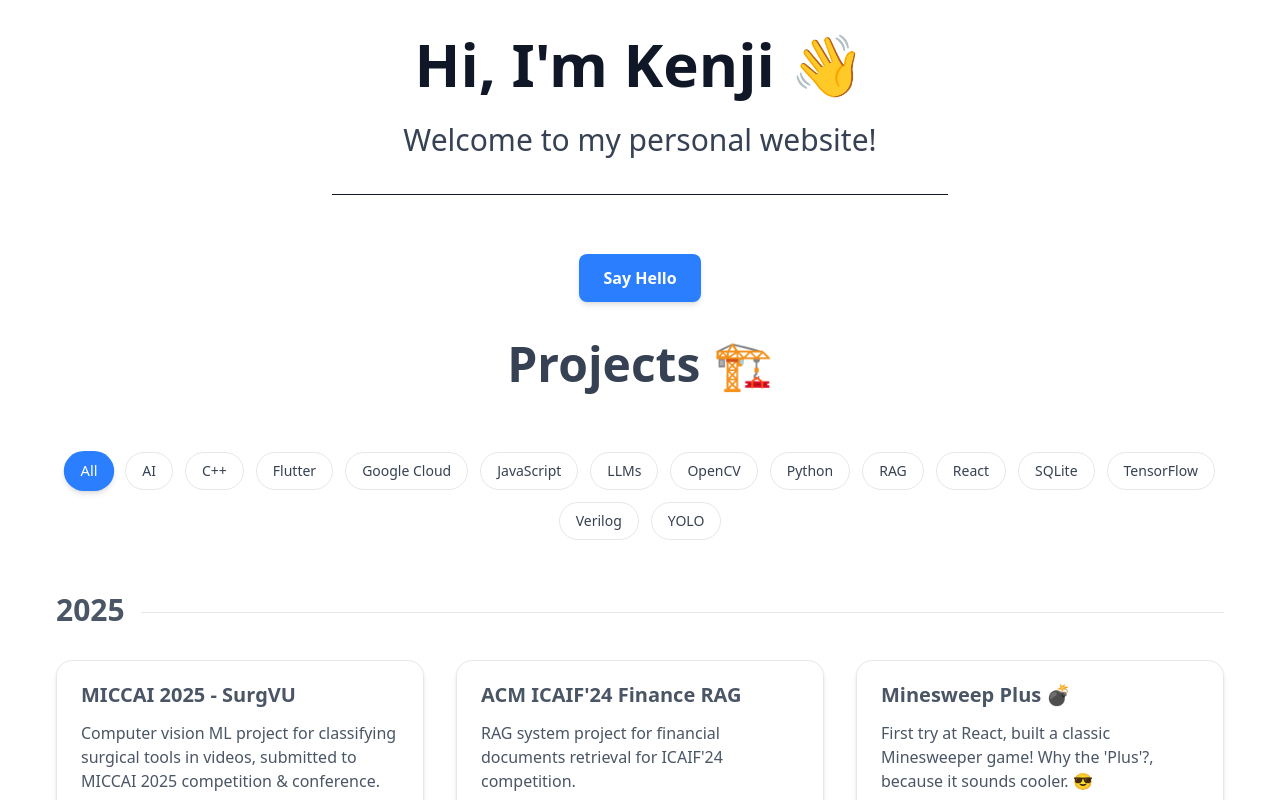
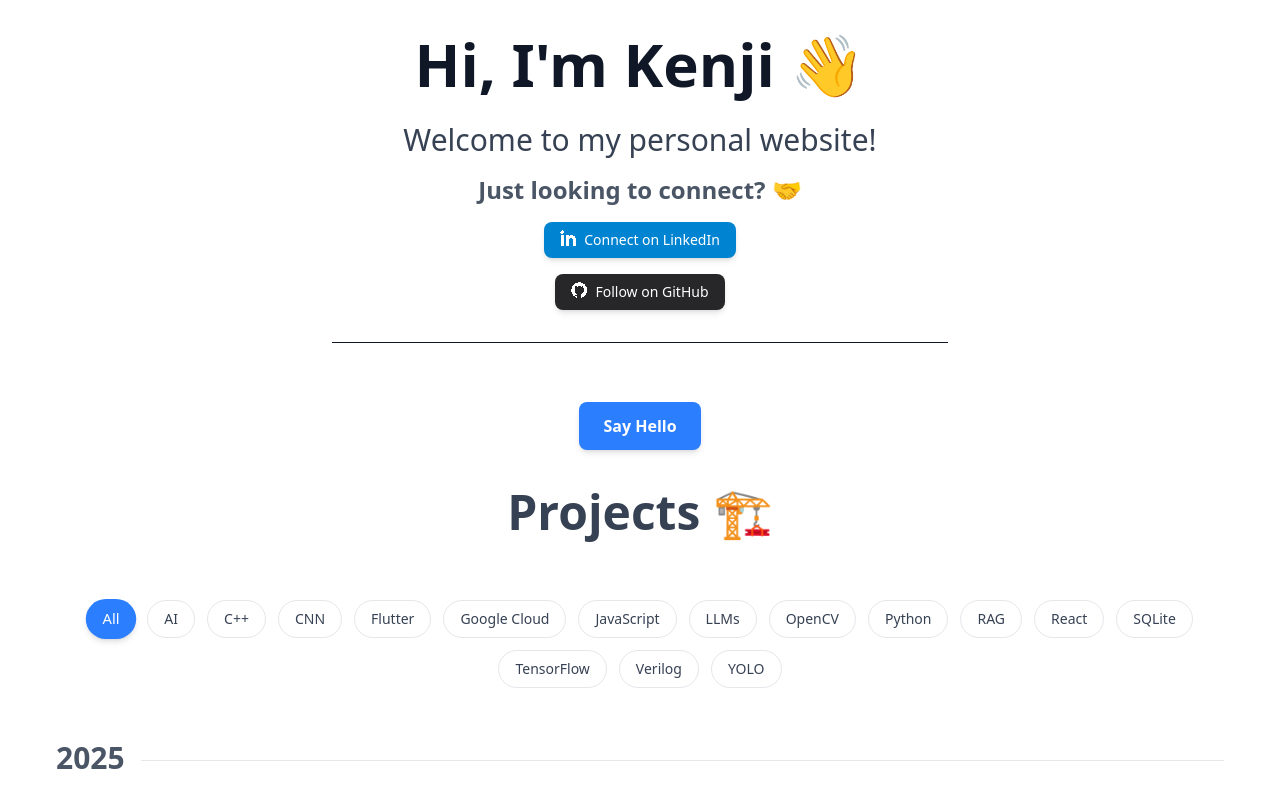
Before and after one commit to KenjiTECHinc/KenjiTECHinc-website, a React (Vite) app: page / in a window 1280 px wide. Shown: the top 800 px of the page. Built offline with nearby package versions, Linux system fonts and the light colour scheme.

Commit message:
update connect button v0.0.1

```diff
--- a/index.html
+++ b/index.html
@@ -4,7 +4,7 @@
     <meta charset="UTF-8" />
     <link rel="icon" type="image/svg+xml" href="/vite.svg" />
     <meta name="viewport" content="width=device-width, initial-scale=1.0" />
-    <title>kenjitech-inc</title>
+    <title>achita-c</title>
   </head>
   <body>
     <div id="root"></div>
--- a/src/App.jsx
+++ b/src/App.jsx
@@ -1,9 +1,11 @@
 import { useState } from 'react'
 import './index.css'
-import { ProjectCard } from './components/molecules/ProjectCard';
+import { LogoButton } from './components/atoms/LogoButton';
 import { ProjectsGrid } from './components/organisms/ProjectsGrid';
 
 import projectsData from './data/projects.json';
+import linkedInLogo from './assets/linkedin_64_small.svg';
+import githubLogo from './assets/github_32_xs.svg';
 
 
 function App() {
@@ -16,6 +18,25 @@ function App() {
       <h2>
         Welcome to my personal website!
       </h2>
+
+      <h5>Just looking to connect? 🤝</h5>
+      <LogoButton
+        href="https://www.linkedin.com/in/achita-chitraphan"
+        imageSrc={linkedInLogo}
+        altText="LinkedIn Logo"
+        colorVariant={"linkedIn"}
+      >
+        Connect on LinkedIn
+      </LogoButton>
+      <LogoButton
+        href="https://github.com/KenjiTECHinc"
+        imageSrc={githubLogo}
+        altText="GitHub Logo"
+        colorVariant={"github"}
+      >
+        Follow on GitHub
+      </LogoButton>
+
 
       <hr className="border-gray-900 my-6 h-1 w-1/2" />
 
--- a/src/components/atoms/ExternalButton.jsx
+++ b/src/components/atoms/ExternalButton.jsx
@@ -5,7 +5,7 @@ export function ExternalButton({ href, children }) {
             href={href}
             target="_blank" // open the link in a new tab
             rel="noopener noreferrer" // security best practice
-            className="inline-block px-4 py-2 bg-primary-500 hover:bg-primary-600 text-white font-medium text-sm text-center rounded-lg shadow-sm transition-all cursor-pointer"
+            className={`inline-block px-4 py-2 bg-primary-500 hover:bg-primary-600 text-white font-medium text-sm text-center rounded-lg shadow-sm transition-all cursor-pointer ${href === '' ? 'pointer-events-none opacity-50' : 'opacity-100'}`}
         >
             {children}
         </a>
--- /dev/null
+++ b/src/components/atoms/LogoButton.jsx
@@ -0,0 +1,24 @@
+// src/components/atoms/LogoButton.jsx
+const colorVariants = {
+    linkedIn: 'bg-sky-600 hover:bg-sky-700 text-white',
+    github: 'bg-zinc-800 hover:bg-zinc-900 text-white',
+    primary: 'bg-primary-500 hover:bg-primary-600 text-white'
+};
+
+export function LogoButton({ href, imageSrc, altText, colorVariant, children }) {
+    const activeColorClasses = colorVariants[colorVariant] || colorVariants.primary;
+
+    return (
+        <a
+            href={href}
+            target="_blank"
+            rel="noopener noreferrer"
+            className={`inline-block px-4 py-2 m-2 items-center ${activeColorClasses} font-medium text-sm text-center rounded-lg shadow-md transition-all duration-200 ease-in-out hover:scale-105 cursor-pointer ${href === '' ? 'pointer-events-none opacity-50' : 'opacity-100'}`}
+        >
+            <div className="flex items-center justify-center">
+                <img src={imageSrc} alt={altText} className="h-4 w-4 mr-2 mb-1" />
+                {children}
+            </div>
+        </a>
+    );
+}
--- a/src/data/projects.json
+++ b/src/data/projects.json
@@ -9,6 +9,7 @@
                 "techStack": [
                     "Python",
                     "YOLO",
+                    "CNN",
                     "AI"
                 ],
                 "link": "https://github.com/Surg-Troopers"
@@ -36,7 +37,7 @@
             },
             {
                 "id": 7,
-                "title": "LinkedIn AdBlocker ⛔",
+                "title": "Website AdBlocker ⛔",
                 "description": "Are you tired of Ads? Try this Ad-blocker Chrome extension that blocks sponsored posts on LinkedIn.",
                 "techStack": [
                     "JavaScript"
@@ -56,6 +57,7 @@
                     "Python",
                     "TensorFlow",
                     "OpenCV",
+                    "CNN",
                     "AI"
                 ],
                 "link": "https://github.com/KenjiTECHinc/English-Braille-translator"
--- a/src/index.css
+++ b/src/index.css
@@ -9,6 +9,7 @@
   --color-primary-700: oklch(48.8% 0.243 264.376);
   --color-primary-800: oklch(42.4% 0.199 265.638);
 
+  --color-contrast-100: oklch(93.68% 0.1664 78.96);
   --color-contrast-500: oklch(87.68% 0.1664 78.96);
   --color-contrast-600: oklch(81.68% 0.1664 78.96);
   --color-contrast-700: oklch(78.68% 0.1664 78.96);
@@ -29,6 +30,14 @@
 
   --color-white: #fff;
   --color-black: #000;
+
+  --color-sky-600: oklch(58.8% 0.158 241.966);
+  --color-sky-700: oklch(50% 0.134 242.749);
+
+  --color-zinc-700: oklch(37% 0.013 285.805);
+  --color-zinc-800: oklch(27.4% 0.006 286.033);
+  --color-zinc-900: oklch(21% 0.006 285.885);
+  --color-zinc-950: oklch(14.1% 0.005 285.823);
 }
 
 /* Base styles */
@@ -49,10 +58,12 @@
     @apply text-text-700 text-5xl font-bold mb-4 mt-1.5;
   }
 
+  /* Usually for sub-section headers */
   h4 {
     @apply text-text-600 text-3xl font-bold mb-2 mt-1;
   }
 
+  /* Usually for non-section headers, but still important titles */
   h5 {
     @apply text-text-600 text-2xl font-semibold mb-2 mt-1;
   }
```
Also changed, not shown: src/assets/github_32_xs.svg (added), src/assets/linkedin_64_small.svg (added).
